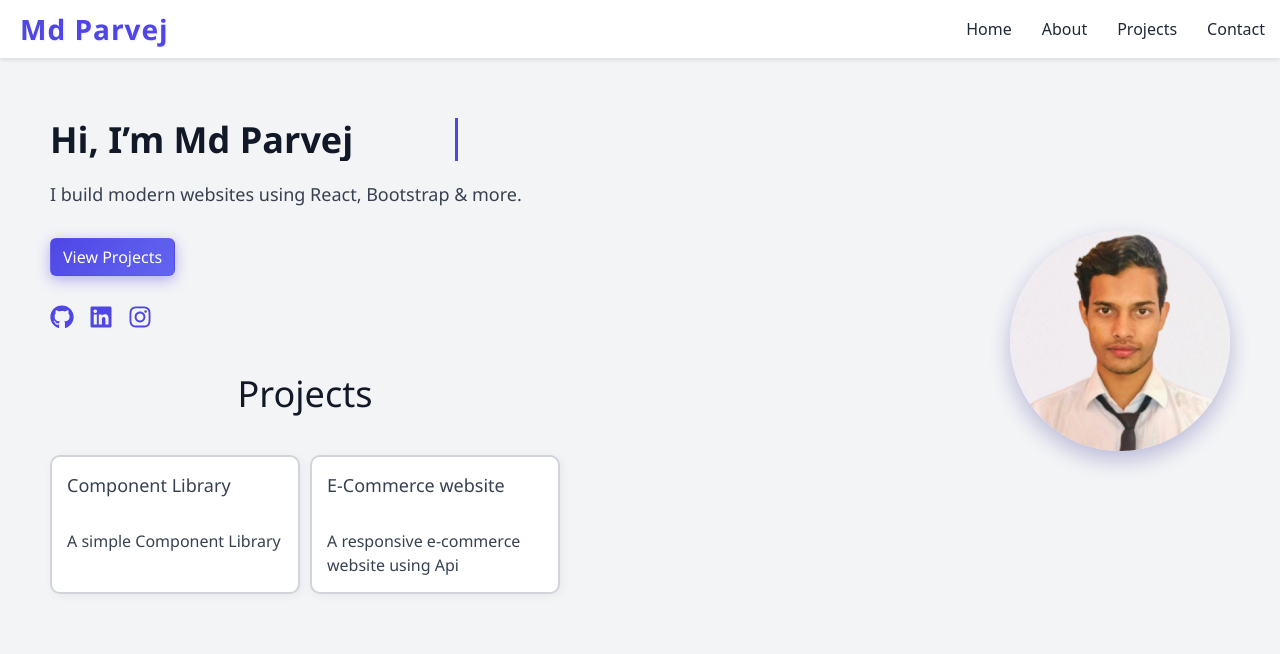
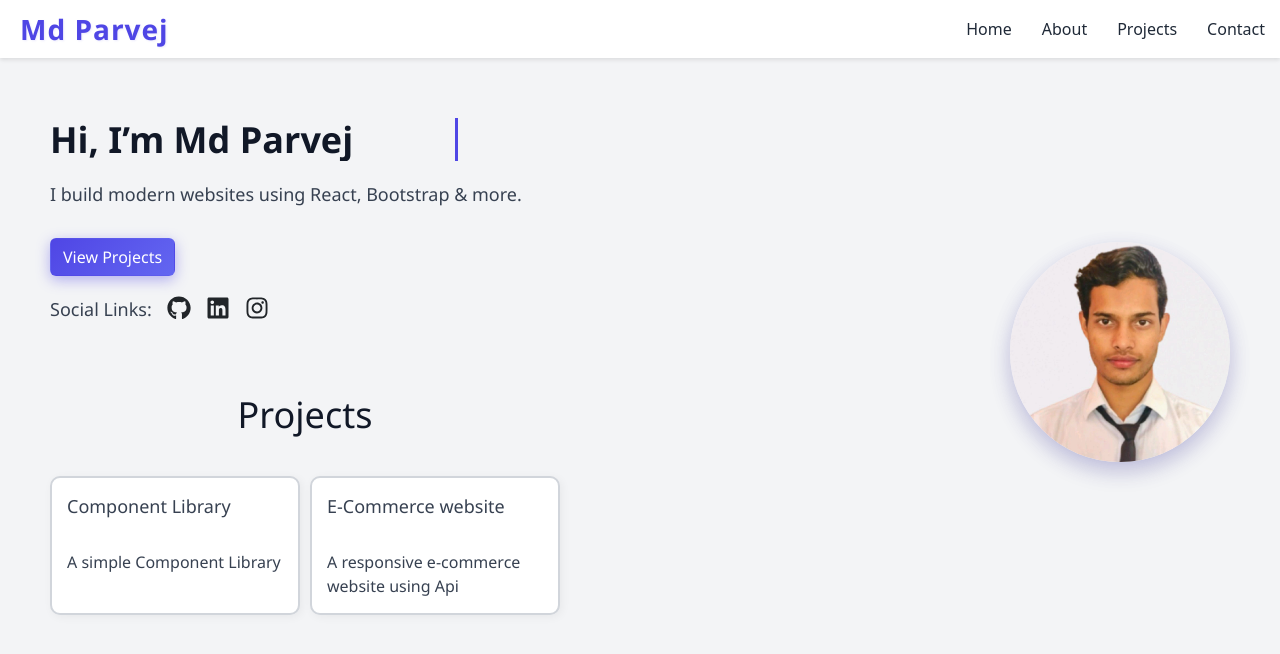
Before and after one commit to parvejg/parvej-portfolio, a React (Create React App) app: page / in a window 1280 px wide. Shown: the top 654 px of the page. Built offline with nearby package versions, Linux system fonts and the light colour scheme.

Commit message:
testing social links

```diff
--- a/src/Home.js
+++ b/src/Home.js
@@ -16,28 +16,12 @@ const Home = () => {
 
           {/* ✅ Social Media Links */}
           <div className="social-links">
-            <a
-              href="https://github.com/your-username"
-              target="_blank"
-              rel="noopener noreferrer"
-            >
-              <FaGithub />
-            </a>
-            <a
-              href="https://www.linkedin.com/in/your-profile"
-              target="_blank"
-              rel="noopener noreferrer"
-            >
-              <FaLinkedin/>
-            </a>
-            <a
-              href="https://www.instagram.com/your-username"
-              target="_blank"
-              rel="noopener noreferrer"
-            >
-              <FaInstagram />
-            </a>
-          </div>
+  <p>Social Links:</p>
+  <FaGithub />
+  <FaLinkedin />
+  <FaInstagram />
+</div>
+
 
           <h1
             className="projects-txt"
```
